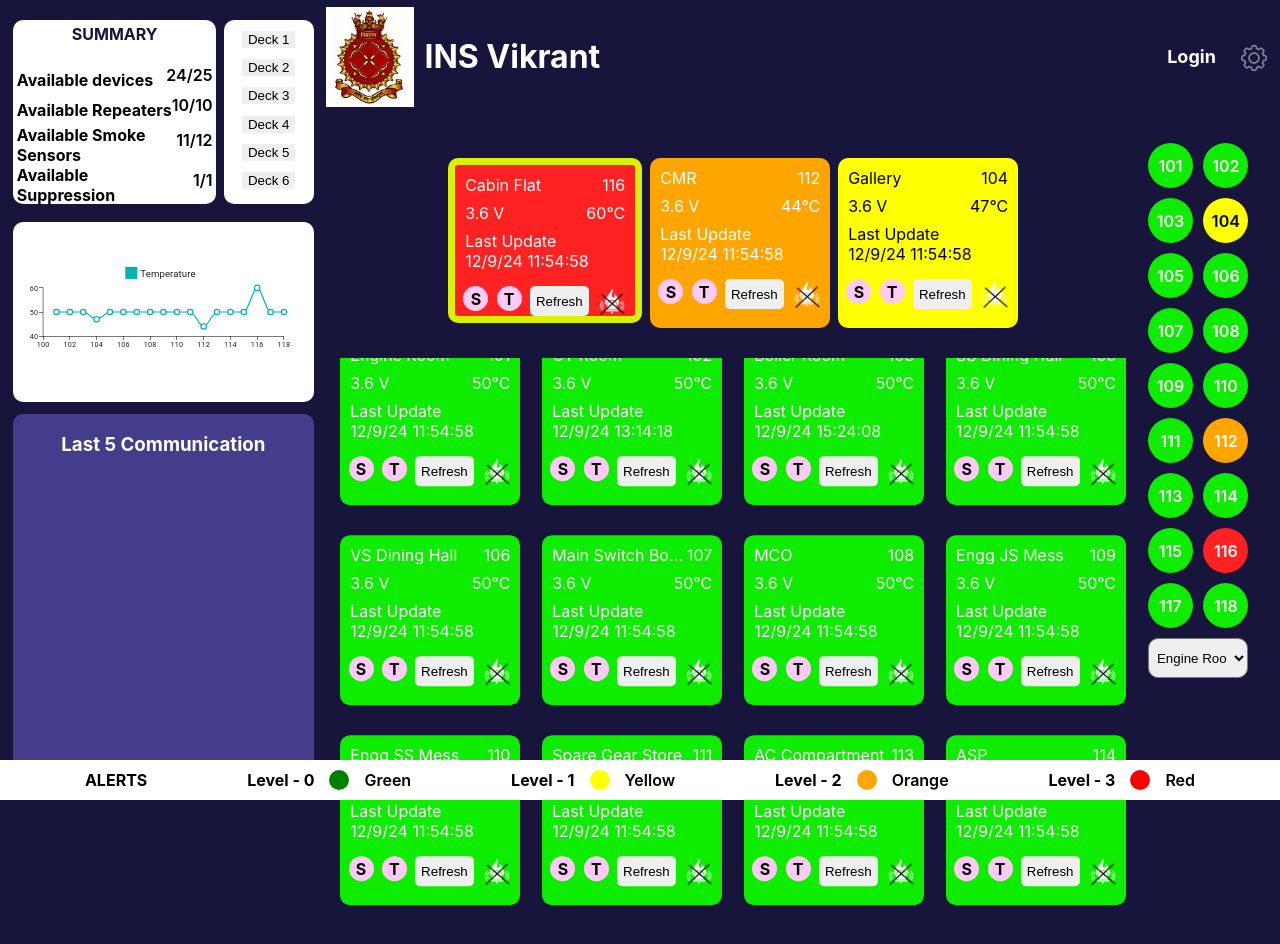
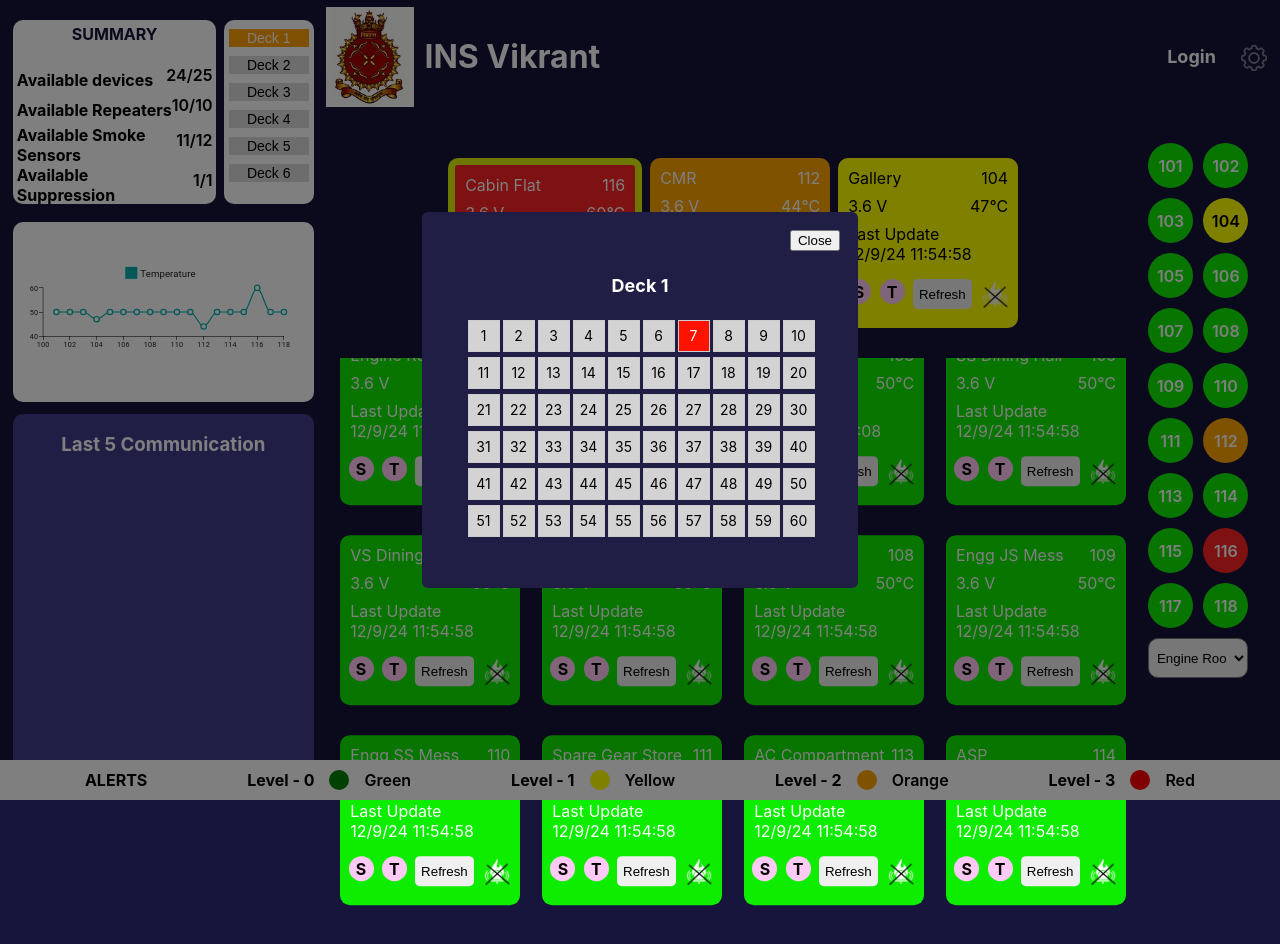
Before and after one commit to cee-diksha/fire_detection, a React (Create React App) app: page / in a window 1280 px wide. Both pictures are taken after a click on the button "Deck 1". Shown: the top 944 px of the page. Built offline with nearby package versions, Linux system fonts and the light colour scheme.

Commit message:
deck-compartment modal added

```diff
--- a/src/assets/info.js
+++ b/src/assets/info.js
@@ -1,20 +1,20 @@
 export const info = [
-    {id: 1, status: "success", tempSetpoint: 50, smokeSensor: true, triggeringDevice: true , axis: 'X-Y-Z', node_type: "sensor" ,node_name: "Engine Room", node_id: 101, bat_volt: 3.6, temp: "50", last_update: "12/9/24 11:54:58", isDeleted: false},
-    {id: 2, status: "success", tempSetpoint: 50, smokeSensor: true, triggeringDevice: true , axis: 'X-Y-Z', node_type: "repeater" ,node_name: "GT Room", node_id: 102, bat_volt: 3.6, temp: "50", last_update: "12/9/24 13:14:18", isDeleted: false},
-    {id: 3, status: "success", tempSetpoint: 50, smokeSensor: false, triggeringDevice: false , axis: 'X-Y-Z', node_type: "trigger unit" ,node_name: "Boiler Room", node_id: 103, bat_volt: 3.6, temp: "50", last_update: "12/9/24 15:24:08", isDeleted: false},
-    {id: 4, status: "yellow", tempSetpoint: 50, smokeSensor: true, triggeringDevice: false , axis: 'X-Y-Z', node_type: "sensor" ,node_name: "Gallery", node_id: 104, bat_volt: 3.6, temp: "47", last_update: "12/9/24 11:54:58", isDeleted: false},
-    {id: 5, status: "success", tempSetpoint: 50, smokeSensor: false, triggeringDevice: false , axis: 'X-Y-Z', node_type: "trigger unit" ,node_name: "SS Dining Hall", node_id: 105, bat_volt: 3.6, temp: "50", last_update: "12/9/24 11:54:58", isDeleted: false},
-    {id: 6, status: "success", tempSetpoint: 50, smokeSensor: true, triggeringDevice: true , axis: 'X-Y-Z', node_type: "sensor" ,node_name: "VS Dining Hall", node_id: 106, bat_volt: 3.6, temp: "50", last_update: "12/9/24 11:54:58", isDeleted: false},
-    {id: 7, status: "success", tempSetpoint: 50, smokeSensor: false, triggeringDevice: false , axis: 'X-Y-Z', node_type: "repeater" ,node_name: "Main Switch Board", node_id: 107, bat_volt: 3.6, temp: "50", last_update: "12/9/24 11:54:58", isDeleted: false},
-    {id: 8, status: "success", tempSetpoint: 50, smokeSensor: false, triggeringDevice: true , axis: 'X-Y-Z', node_type: "sensor" ,node_name: "MCO", node_id: 108, bat_volt: 3.6, temp: "50", last_update: "12/9/24 11:54:58", isDeleted: false},
-    {id: 9, status: "success", tempSetpoint: 50, smokeSensor: true, triggeringDevice: false , axis: 'X-Y-Z', node_type: "sensor" ,node_name: "Engg JS Mess", node_id: 109, bat_volt: 3.6, temp: "50", last_update: "12/9/24 11:54:58", isDeleted: false},
-    {id: 10, status: "success", tempSetpoint: 50, smokeSensor: true, triggeringDevice: true , axis: 'X-Y-Z', node_type: "trigger unit" ,node_name: "Engg SS Mess", node_id: 110, bat_volt: 3.6, temp: "50", last_update: "12/9/24 11:54:58", isDeleted: false},
-    {id: 11, status: "success", tempSetpoint: 50, smokeSensor: true, triggeringDevice: true , axis: 'X-Y-Z', node_type: "sensor" ,node_name: "Spare Gear Store", node_id: 111, bat_volt: 3.6, temp: "50", last_update: "12/9/24 11:54:58", isDeleted: false},
-    {id: 12, status: "orange", tempSetpoint: 50, smokeSensor: false, triggeringDevice: true , axis: 'X-Y-Z', node_type: "repeater" ,node_name: "CMR", node_id: 112, bat_volt: 3.6, temp: "44", last_update: "12/9/24 11:54:58", isDeleted: false},
-    {id: 13, status: "success", tempSetpoint: 50, smokeSensor: true, triggeringDevice: false , axis: 'X-Y-Z', node_type: "trigger unit" ,node_name: "AC Compartment", node_id: 113, bat_volt: 3.6, temp: "50", last_update: "12/9/24 11:54:58", isDeleted: false},
-    {id: 14, status: "success", tempSetpoint: 50, smokeSensor: false, triggeringDevice: true , axis: 'X-Y-Z', node_type: "sensor" ,node_name: "ASP", node_id: 114, bat_volt: 3.6, temp: "50", last_update: "12/9/24 11:54:58", isDeleted: false},
-    {id: 15, status: "success", tempSetpoint: 50, smokeSensor: false, triggeringDevice: false , axis: 'X-Y-Z', node_type: "repeater" ,node_name: "Pump Room", node_id: 115, bat_volt: 3.6, temp: "50", last_update: "12/9/24 11:54:58", isDeleted: false},
-    {id: 16, status: "danger", tempSetpoint: 50, smokeSensor: true, triggeringDevice: true , axis: 'X-Y-Z', node_type: "repeater" ,node_name: "Cabin Flat", node_id: 116, bat_volt: 3.6, temp: "60", last_update: "12/9/24 11:54:58", isDeleted: false},
-    {id: 17, status: "success", tempSetpoint: 50, smokeSensor: false, triggeringDevice: true , axis: 'X-Y-Z', node_type: "trigger unit" ,node_name: "Fwd JS Mess", node_id: 117, bat_volt: 3.6, temp: "50", last_update: "12/9/24 11:54:58", isDeleted: false},
-    {id: 18, status: "success", tempSetpoint: 50, smokeSensor: true, triggeringDevice: false , axis: 'X-Y-Z', node_type: "sensor" ,node_name: "Fwd SS Mess", node_id: 118, bat_volt: 3.6, temp: "50", last_update: "12/9/24 11:54:58", isDeleted: false}
+    {id: 1, status: "success", tempSetpoint: 50, smokeSensor: true, triggeringDevice: true , axis: 'X-Y-Z', node_type: "sensor" ,node_name: "Engine Room", node_id: 101, bat_volt: 3.6, temp: "50", last_update: "12/9/24 11:54:58", isDeleted: false, deck: 1, compartment: 10},
+    {id: 2, status: "success", tempSetpoint: 50, smokeSensor: true, triggeringDevice: true , axis: 'X-Y-Z', node_type: "repeater" ,node_name: "GT Room", node_id: 102, bat_volt: 3.6, temp: "50", last_update: "12/9/24 13:14:18", isDeleted: false, deck: 2, compartment: 12},
+    {id: 3, status: "success", tempSetpoint: 50, smokeSensor: false, triggeringDevice: false , axis: 'X-Y-Z', node_type: "trigger unit" ,node_name: "Boiler Room", node_id: 103, bat_volt: 3.6, temp: "50", last_update: "12/9/24 15:24:08", isDeleted: false, deck: 3, compartment: 1},
+    {id: 4, status: "yellow", tempSetpoint: 50, smokeSensor: true, triggeringDevice: false , axis: 'X-Y-Z', node_type: "sensor" ,node_name: "Gallery", node_id: 104, bat_volt: 3.6, temp: "47", last_update: "12/9/24 11:54:58", isDeleted: false, deck: 4, compartment: 30},
+    {id: 5, status: "success", tempSetpoint: 50, smokeSensor: false, triggeringDevice: false , axis: 'X-Y-Z', node_type: "trigger unit" ,node_name: "SS Dining Hall", node_id: 105, bat_volt: 3.6, temp: "50", last_update: "12/9/24 11:54:58", isDeleted: false, deck: 3, compartment: 21},
+    {id: 6, status: "success", tempSetpoint: 50, smokeSensor: true, triggeringDevice: true , axis: 'X-Y-Z', node_type: "sensor" ,node_name: "VS Dining Hall", node_id: 106, bat_volt: 3.6, temp: "50", last_update: "12/9/24 11:54:58", isDeleted: false, deck: 5, compartment: 5},
+    {id: 7, status: "success", tempSetpoint: 50, smokeSensor: false, triggeringDevice: false , axis: 'X-Y-Z', node_type: "repeater" ,node_name: "Main Switch Board", node_id: 107, bat_volt: 3.6, temp: "50", last_update: "12/9/24 11:54:58", isDeleted: false, deck: 2, compartment: 6},
+    {id: 8, status: "success", tempSetpoint: 50, smokeSensor: false, triggeringDevice: true , axis: 'X-Y-Z', node_type: "sensor" ,node_name: "MCO", node_id: 108, bat_volt: 3.6, temp: "50", last_update: "12/9/24 11:54:58", isDeleted: false, deck: 1, compartment: 9},
+    {id: 9, status: "success", tempSetpoint: 50, smokeSensor: true, triggeringDevice: false , axis: 'X-Y-Z', node_type: "sensor" ,node_name: "Engg JS Mess", node_id: 109, bat_volt: 3.6, temp: "50", last_update: "12/9/24 11:54:58", isDeleted: false, deck: 6, compartment: 23},
+    {id: 10, status: "success", tempSetpoint: 50, smokeSensor: true, triggeringDevice: true , axis: 'X-Y-Z', node_type: "trigger unit" ,node_name: "Engg SS Mess", node_id: 110, bat_volt: 3.6, temp: "50", last_update: "12/9/24 11:54:58", isDeleted: false, deck: 1, compartment: 15},
+    {id: 11, status: "success", tempSetpoint: 50, smokeSensor: true, triggeringDevice: true , axis: 'X-Y-Z', node_type: "sensor" ,node_name: "Spare Gear Store", node_id: 111, bat_volt: 3.6, temp: "50", last_update: "12/9/24 11:54:58", isDeleted: false, deck: 4, compartment: 18},
+    {id: 12, status: "orange", tempSetpoint: 50, smokeSensor: false, triggeringDevice: true , axis: 'X-Y-Z', node_type: "repeater" ,node_name: "CMR", node_id: 112, bat_volt: 3.6, temp: "44", last_update: "12/9/24 11:54:58", isDeleted: false, deck: 2, compartment: 20},
+    {id: 13, status: "success", tempSetpoint: 50, smokeSensor: true, triggeringDevice: false , axis: 'X-Y-Z', node_type: "trigger unit" ,node_name: "AC Compartment", node_id: 113, bat_volt: 3.6, temp: "50", last_update: "12/9/24 11:54:58", isDeleted: false, deck: 4, compartment: 34},
+    {id: 14, status: "success", tempSetpoint: 50, smokeSensor: false, triggeringDevice: true , axis: 'X-Y-Z', node_type: "sensor" ,node_name: "ASP", node_id: 114, bat_volt: 3.6, temp: "50", last_update: "12/9/24 11:54:58", isDeleted: false, deck: 5, compartment: 23},
+    {id: 15, status: "success", tempSetpoint: 50, smokeSensor: false, triggeringDevice: false , axis: 'X-Y-Z', node_type: "repeater" ,node_name: "Pump Room", node_id: 115, bat_volt: 3.6, temp: "50", last_update: "12/9/24 11:54:58", isDeleted: false, deck: 3, compartment: 19},
+    {id: 16, status: "danger", tempSetpoint: 50, smokeSensor: true, triggeringDevice: true , axis: 'X-Y-Z', node_type: "repeater" ,node_name: "Cabin Flat", node_id: 116, bat_volt: 3.6, temp: "60", last_update: "12/9/24 11:54:58", isDeleted: false, deck: 1, compartment: 7},
+    {id: 17, status: "success", tempSetpoint: 50, smokeSensor: false, triggeringDevice: true , axis: 'X-Y-Z', node_type: "trigger unit" ,node_name: "Fwd JS Mess", node_id: 117, bat_volt: 3.6, temp: "50", last_update: "12/9/24 11:54:58", isDeleted: false, deck: 1, compartment: 8},
+    {id: 18, status: "success", tempSetpoint: 50, smokeSensor: true, triggeringDevice: false , axis: 'X-Y-Z', node_type: "sensor" ,node_name: "Fwd SS Mess", node_id: 118, bat_volt: 3.6, temp: "50", last_update: "12/9/24 11:54:58", isDeleted: false, deck: 5, compartment: 11}
 ]
--- a/src/components/DeckCard.js
+++ b/src/components/DeckCard.js
@@ -1,17 +1,39 @@
-import React from 'react'
-import "./comp-styles.css"
+import React, { useContext, useEffect, useState } from 'react'
+import "./Grid-style.css"
+import { MainContext } from '../context/MainContext'
+import DeckModal from './DeckModal'
 
 
 const DeckCard = () => {
+    const {deviceInfo} = useContext(MainContext)
+    const [cardData, setCardData] = useState(deviceInfo)
+    const [showModal, setShowModal] = useState(false)
+    const [deck, setDeck] = useState(null)
+    const [compartment, setCompartment] = useState(null)
+    const [deckNo, setDeckNo] = useState(null)
+    const totalDecks = 6
+    const danger = cardData.filter(item => item.status === "danger")
+
+    const handleBtnClick = (deckNo) => {
+      setShowModal(true)
+      setDeckNo(deckNo)
+    }
+
+    useEffect(() => {
+        setDeck(danger[0].deck)
+        console.log(danger[0].deck, "danger[0].deck")
+        setCompartment(danger[0].compartment)
+        setCardData(deviceInfo)
+    }, [deviceInfo])
+
   return (
     <div className='deckcard'>
-        <button>Deck 1</button>
-        <button>Deck 2</button>
-        <button>Deck 3</button>
-        <button>Deck 4</button>
-        <button>Deck 5</button>
-        <button>Deck 6</button>
-
+        {Array(totalDecks).fill().map((_, index) => {
+          return(
+            <button className={`${index+1 === deck ? "alert" : "btnstyle"}`} onClick={ () => handleBtnClick((index+1))}>Deck {index+1}</button>
+          )
+        })}
+        {showModal && <DeckModal open={true} handleClose={setShowModal} deck={deckNo} compartment={compartment} alertDeck={deck}/>}
     </div>
   )
 }
--- /dev/null
+++ b/src/components/DeckModal.js
@@ -0,0 +1,27 @@
+import { Modal } from '@mui/material'
+import React from 'react'
+import Grid from "./Grid.js"
+
+const DeckModal = ({open, handleClose, deck, compartment, alertDeck}) => {
+
+  return (
+    <div>
+      <Modal
+            className='popup-grid-modal'
+            open={open}
+            onClose={() => handleClose(false)}
+            aria-labelledby="modal-modal-title"
+            aria-describedby="modal-modal-description"
+            >
+
+            <div className='status-grid-modal' style={{cursor: "pointer"}}>
+            <button className='close-btn' onClick={() => handleClose(false)}>Close</button>
+              <h4>Deck {deck}</h4>
+               {deck === alertDeck ? <Grid compartment={compartment} /> : <Grid compartment={null} />}
+            </div>
+        </Modal>
+    </div>
+  )
+}
+
+export default DeckModal
--- a/src/components/Grid-style.css
+++ b/src/components/Grid-style.css
@@ -2,7 +2,7 @@
     display: grid;
     grid-template-columns: repeat(10, 30px);
     grid-gap: 5px;
-    margin: 20px;
+    margin: 4x;
   }
   .box {
     width: 30px;
@@ -18,19 +18,20 @@
   }
 
   .highlighted {
-    background-color: yellow;
+    background-color: red;
+    color: #ffffff;
     animation: blinking 1s infinite;
   }
 
   @keyframes blinking {
     0% {
-      background-color: yellow;
+      background-color: red;
     }
     50% {
       background-color: orange;
     }
     100% {
-      background-color: yellow;
+      background-color: red;
     }
   }
 
@@ -44,3 +45,73 @@
     font-size: 16px;
     width: 100px;
   }
+
+
+  .deckcard{
+    border-radius: 10px;
+    width: 100%;
+    background-color: #fff;
+    color: #000000;
+    height: 100%;
+    display: flex;
+    align-items: center;
+    flex-direction: column;
+    justify-content: space-evenly;
+    padding-bottom: 4px;
+}
+
+.deckcard button{
+    border: none;
+    cursor: pointer;
+    font-size: 14px;
+    width: 80px;
+    background-color: #dbdbdb;
+}
+
+.btnstyle{
+
+}
+
+.alert{
+  animation: blinkingDeck 1s infinite;
+  color: white;
+}
+
+.status-grid-modal{
+  display: flex;
+  flex-direction: column;
+  align-items: center;
+  justify-content: flex-start;
+}
+
+.popup-grid-modal{
+  margin: auto;
+  height: 340px;
+  width: 400px;
+  padding: 18px;
+  border-radius: 6px;
+  background-color: #433D8B;
+}
+
+.status-grid-modal h4{
+  color: #ffffff;
+  font-size: 18px;
+}
+
+.close-btn{
+  margin-left: auto;
+  cursor: pointer;
+}
+
+
+@keyframes blinkingDeck {
+  0% {
+    background-color: red;
+  }
+  50% {
+    background-color: orange;
+  }
+  100% {
+    background-color: red;
+  }
+}
--- a/src/components/Grid.js
+++ b/src/components/Grid.js
@@ -1,14 +1,14 @@
-import React, { useState } from "react";
+import React, { useEffect, useState } from "react";
 import "./Grid-style.css";
 
-const Grid = () => {
+const Grid = ({compartment}) => {
   const [highlightedId, setHighlightedId] = useState(null);
 
+  useEffect(() => {
+    setHighlightedId(compartment)
+  }, [compartment])
+
   const boxes = Array.from({ length: 60 }, (_, index) => index + 1);
-
-  const handleHighlight = (id) => {
-    setHighlightedId(id);
-  };
 
   return (
     <div>
@@ -23,16 +23,6 @@
           </div>
         ))}
       </div>
-
-      <div className="input-section">
-        <input
-          type="number"
-          placeholder="Enter box ID"
-          min="1"
-          max="60"
-          onChange={(e) => handleHighlight(Number(e.target.value))}
-        />
-      </div>
     </div>
   );
 };
--- a/src/components/comp-styles.css
+++ b/src/components/comp-styles.css
@@ -9,6 +9,20 @@
     border-radius: 10px;
     padding-bottom: 10px;
 }
+
+
+.blinking-border {
+    height: auto;
+    width: 180px;
+    display: flex;
+    flex-direction: column;
+    background-color: #433D8B;
+    margin-bottom: 30px;
+    margin-right: 8px;
+    border-radius: 10px;
+    border: 7px solid #d9ff00;
+    animation: blink-border 0.5s infinite;
+  }
 
 .card-details{
     margin-top: 10px;
@@ -71,25 +85,6 @@
     border-radius: 100%;
     background-color: #ffcaf5;
 }
-
-.deckcard{
-    border-radius: 10px;
-    width: 100%;
-    background-color: #fff;
-    color: #000000;
-    height: 100%;
-    display: flex;
-    align-items: center;
-    flex-direction: column;
-    justify-content: space-evenly;
-    padding-bottom: 4px;
-}
-
-.deckcard button{
-    border: none;
-    cursor: pointer;
-}
-
 .sum-details{
     border-radius: 10px;
     width: 100%;
@@ -368,19 +363,6 @@
     cursor: pointer;
 }
 
-.blinking-border {
-    height: auto;
-    width: 180px;
-    display: flex;
-    flex-direction: column;
-    background-color: #433D8B;
-    margin-bottom: 30px;
-    margin-right: 8px;
-    border-radius: 10px;
-    border: 7px solid #d9ff00;
-    animation: blink-border 0.5s infinite;
-  }
-
   @keyframes blink-border {
     0% {
       border-color: #d9ff00;
```
